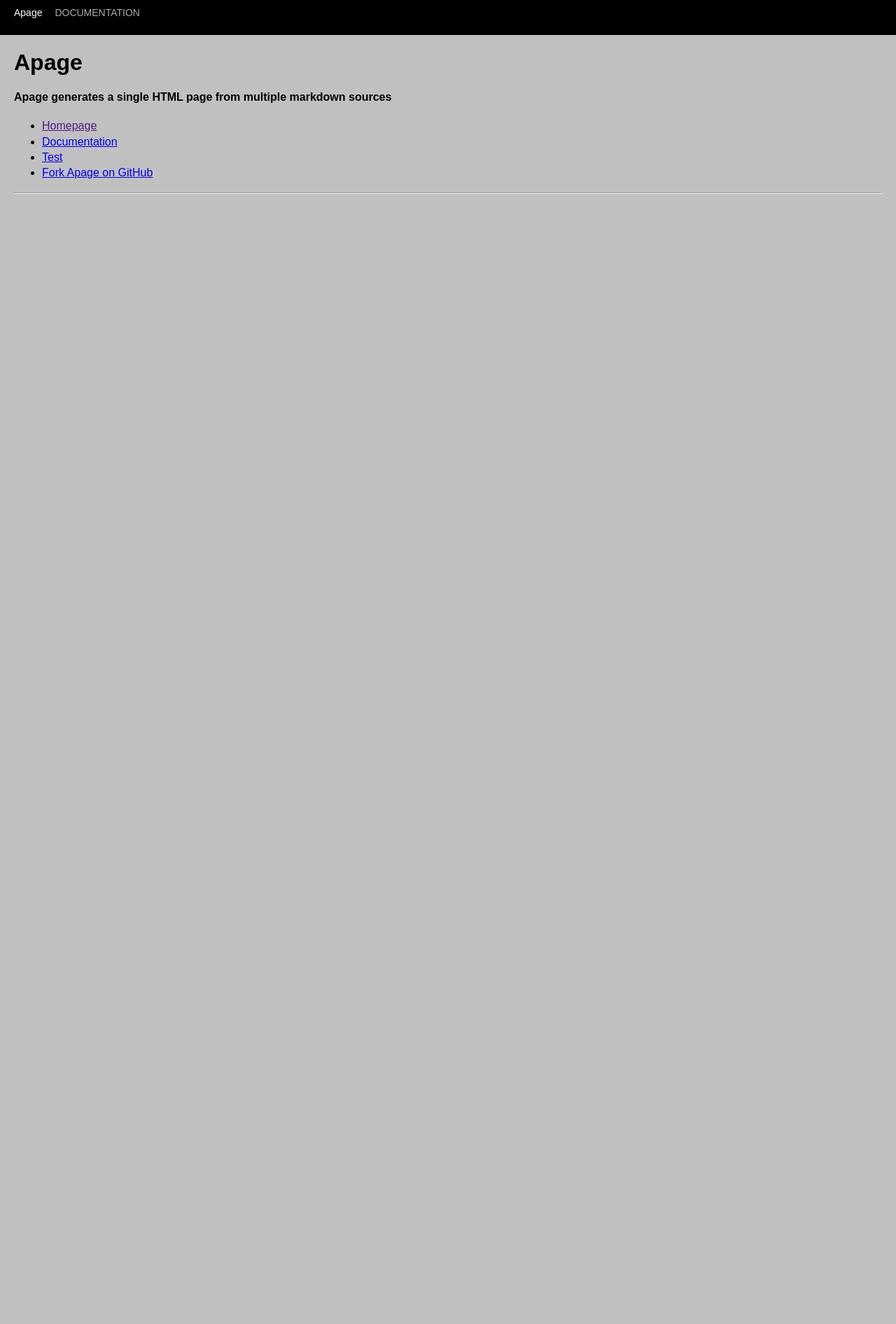
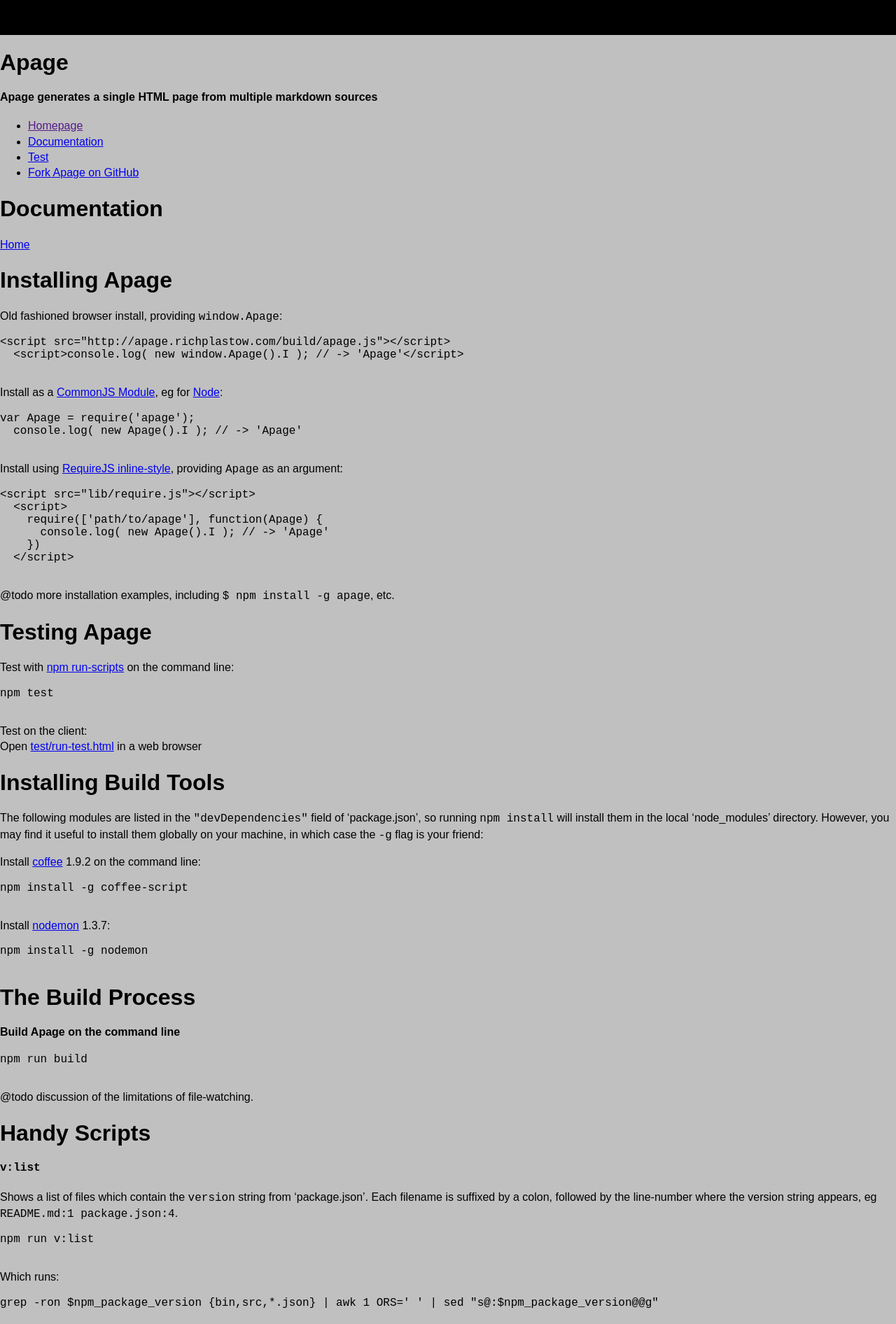
Before and after one commit to richplastow/apage, a website: page index.html in a window 1280 px wide. Shown: the top 1892 px of the page at 70% size. Before the commit the page ends 800 px from the top, so only its background shows below. Drawn offline with Linux system fonts and the light colour scheme.

Commit message:
0.0.10 Articles rendered as HTML in the DOM

```diff
--- a/index.html
+++ b/index.html
@@ -3,7 +3,7 @@
 <head>
   <title>Apage</title>
   <meta http-equiv="Content-Type" content="text/html;charset=utf-8">
-  <meta name="generator" content="Apage 0.0.9 http://apage.richplastow.com/">
+  <meta name="generator" content="Apage 0.0.10 http://apage.richplastow.com/">
   <style>
     /* normalize.css v3.0.3 | MIT License | github.com/necolas/normalize.css */
 
@@ -193,289 +193,103 @@
     p, ul, ol { line-height:1.4; }
 
   </style>
+
   <script>
-(function (root) { 'use strict';
-  var
 
-    //// Define the articles.
-    arts = [
-      { order: 'README.md',
-        path:  '/README.md',
-        tidy:  '/README',
-        dname: '/',
-        title: 'Apage',
-        meta: [
-        ],
-        html: [
-          '<h1 id="apage">Apage</h1>',
-          '<h4 id="apage-generates-a-single-html-page-from-multiple-markdown-sources">Apage generates a single HTML page from multiple markdown sources</h4>',
-          '<ul>',
-          '<li><a href="">Homepage</a></li>',
-          '<li><a href="#/doc/documentation">Documentation</a></li>',
-          '<li><a href="test/run-test.html">Test</a></li>',
-          '<li><a href="https://github.com/richplastow/apage">Fork Apage on GitHub</a></li>',
-          '</ul>',
-          '',
-        ]
-      },
-      { order: 0,
-        path:  '/doc/00-documentation.md',
-        tidy:  '/doc/documentation',
-        dname: '/doc/',
-        title: 'Documentation',
-        meta: [
-        ],
-        html: [
-          '<h1 id="documentation">Documentation</h1>',
-          '<p><a href="#/">Home</a></p>',
-          '',
-        ]
-      },
-      { order: 1,
-        path:  '/doc/01-installing-apage.md',
-        tidy:  '/doc/installing-apage',
-        dname: '/doc/',
-        title: 'Installing Apage',
-        meta: [
-        ],
-        html: [
-          '<h1 id="installing-apage">Installing Apage</h1>',
-          '<p>Old fashioned browser install, providing <code>window.Apage</code>: </p>',
-          '<pre><code class="lang-html">&lt;script src=&quot;http://apage.richplastow.com/build/apage.js&quot;&gt;&lt;/script&gt;',
-          '&lt;script&gt;console.log( new window.Apage().I ); // -&gt; &#39;Apage&#39;&lt;/script&gt;',
-          '</code></pre>',
-          '<p>Install as a <a href="http://goo.gl/ZrbaB0">CommonJS Module</a>, eg for ',
-          '<a href="https://nodejs.org/">Node</a>: </p>',
-          '<pre><code class="lang-javascript">var Apage = require(&#39;apage&#39;);',
-          'console.log( new Apage().I ); // -&gt; &#39;Apage&#39;',
-          '</code></pre>',
-          '<p>Install using <a href="http://goo.gl/mp7Snw">RequireJS inline-style</a>, providing <code>Apage</code> ',
-          'as an argument: </p>',
-          '<pre><code class="lang-html">&lt;script src=&quot;lib/require.js&quot;&gt;&lt;/script&gt;',
-          '&lt;script&gt;',
-          '  require([&#39;path/to/apage&#39;], function(Apage) {',
-          '    console.log( new Apage().I ); // -&gt; &#39;Apage&#39;',
-          '  })',
-          '&lt;/script&gt;',
-          '</code></pre>',
-          '<p>@todo more installation examples, including <code>$ npm install -g apage</code>, etc.</p>',
-          '',
-        ]
-      },
-      { order: 2,
-        path:  '/doc/02-testing-apage.md',
-        tidy:  '/doc/testing-apage',
-        dname: '/doc/',
-        title: 'Testing Apage',
-        meta: [
-        ],
-        html: [
-          '<h1 id="testing-apage">Testing Apage</h1>',
-          '<p>Test with <a href="http://goo.gl/UYupZI">npm run-scripts</a> on the command line: </p>',
-          '<pre><code class="lang-bash">npm test',
-          '</code></pre>',
-          '<p>Test on the client:<br>Open <a href="test/run-test.html">test/run-test.html</a> in ',
-          'a web browser</p>',
-          '',
-        ]
-      },
-      { order: 3,
-        path:  '/doc/03-installing-build-tools.md',
-        tidy:  '/doc/installing-build-tools',
-        dname: '/doc/',
-        title: 'Installing Build Tools',
-        meta: [
-        ],
-        html: [
-          '<h1 id="installing-build-tools">Installing Build Tools</h1>',
-          '<p>Install <a href="http://coffeescript.org/">coffee</a> 1.9.1 on the command line: </p>',
-          '<pre><code class="lang-bash">sudo npm install -g coffee-script',
-          '</code></pre>',
-          '<p>Install <a href="http://nodemon.io/">nodemon</a> 1.3.7: </p>',
-          '<pre><code class="lang-bash">sudo npm install -g nodemon',
-          '</code></pre>',
-          '<p>Install <a href="https://github.com/chjj/marked">marked</a> 0.3.3: </p>',
-          '<pre><code class="lang-bash">sudo npm install -g marked',
-          '</code></pre>',
-          '',
-        ]
-      },
-      { order: 4,
-        path:  '/doc/04-the-build-process.md',
-        tidy:  '/doc/the-build-process',
-        dname: '/doc/',
-        title: 'The Build Process',
-        meta: [
-        ],
-        html: [
-          '<h1 id="the-build-process">The Build Process</h1>',
-          '<h4 id="build-apage-on-the-command-line">Build Apage on the command line</h4>',
-          '<pre><code class="lang-bash">npm run build',
-          '</code></pre>',
-          '<p>@todo discussion of the limitations of file-watching.</p>',
-          '',
-        ]
-      },
-      { order: 5,
-        path:  '/doc/05-handy-scripts.md',
-        tidy:  '/doc/handy-scripts',
-        dname: '/doc/',
-        title: 'Handy Scripts',
-        meta: [
-        ],
-        html: [
-          '<h1 id="handy-scripts">Handy Scripts</h1>',
-          '<h4 id="-v-list-"><code>v:list</code></h4>',
-          '<p>Shows a list of files which contain the <code>version</code> string from ‘package.json’. ',
-          'Each filename is suffixed by a colon, followed by the line-number where the ',
-          'version string appears, eg <code>README.md:1 package.json:4</code>. </p>',
-          '<pre><code class="lang-bash">npm run v:list',
-          '</code></pre>',
-          '<p>Which runs: </p>',
-          '<pre><code class="lang-bash">grep -ron $npm_package_version {bin,src,*.json} | awk 1 ORS=&#39; &#39; | sed &quot;s@:$npm_package_version@@g&quot;',
-          '</code></pre>',
-          '<p>Or verbosely: </p>',
-          '<pre><code class="lang-bash">grep --recursive --only-matching --line-number $npm_package_version \\',
-          '{bin,src,*.json} \\',
-          '| \\',
-          'awk 1 ORS=&#39; &#39; \\',
-          '| \\',
-          'sed &quot;s@:$npm_package_version@@g&quot;',
-          '</code></pre>',
-          '<p>Which means: </p>',
-          '<ol>',
-          '<li>Use <code>grep</code> to get a newline-delimited list of files which contain the ',
-          '<code>version</code> string from ‘package.json’<ul>',
-          '<li><code>--recursive</code> search in subdirectories</li>',
-          '<li><code>--only-matching</code> don’t show leading/trailing context in the results</li>',
-          '<li><code>--line-number</code> included after a colon, eg <code>bower.json:3</code></li>',
-          '</ul>',
-          '</li>',
-          '<li>Search in bin/, src/, package.json, bower.json, etc</li>',
-          '<li>Pipe the list to <code>awk</code></li>',
-          '<li><a href="http://goo.gl/1WNas5">Convert all newlines to spaces</a></li>',
-          '<li>Pipe the list to <code>sed</code></li>',
-          '<li>Delete the trailing colon and version from each filename, eg <code>:1.2.3-4</code></li>',
-          '</ol>',
-          '<p>If you want to find for a particular string in the repo content, use: </p>',
-          '<pre><code class="lang-bash">grep -r &#39;the string&#39; *',
-          '</code></pre>',
-          '<h4 id="-v-open-"><code>v:open</code></h4>',
-          '<p>Opens a list of files which contain the <code>version</code> string from ‘package.json’ in ',
-          'Sublime Text. You will need Sublime Text installed, and a symlink to its <code>subl</code> ',
-          'binary <a href="http://goo.gl/wJqkjY">added to your PATH</a>. </p>',
-          '<pre><code class="lang-bash">npm run v:open',
-          '</code></pre>',
-          '<p>Which runs: </p>',
-          '<pre><code class="lang-bash">subl $(npm run v:list --loglevel silent)',
-          '</code></pre>',
-          '<p>Note <code>--loglevel silent</code>, which prevents <code>subl</code> from being sent the results-log ',
-          'which <code>npm run</code> usually outputs.</p>',
-          '',
-        ]
-      },
-    ]
+//// When the DOM is ready, set up Apage and inject the plugins.
+window.addEventListener('load', function () { (function (d) { 'use strict';
 
 
-    //// Format meta data as HTML.
-   ,formatMeta = function (meta) {
-      var o=['<div class="meta">'];
-      for (var i=0,l=meta.length; i<l; i++) {
-        o = o.concat(
-          '  <dl>'
-         ,'    <dt>' + meta[i][0] + '</dt>'
-         ,'    <dd>' + meta[i][1] + '</dd>'
-         ,'  </dl>'
-        );
-      }
-      return o.concat('</div>').join('\n');
-    }
+//// Declare iterator, length and HTML-reference variables.
+var i, l, $ref
 
 
-    //// Generate the menu as HTML.
-   ,formatMenu = function (curr) {
-      var o=['<div class="menu">'];
-      for (var i=0,l=arts.length,a,c; i<l; i++) {
-        a = arts[i];
-        c = [];
-        if (0 === a.order)        { c.push('index'); }
-        if (curr.tidy === a.tidy) { c.push('active'); }
-        if (0 === a.order || curr.dname === a.dname) {
-          o.push(
-            '  <a href="#' + a.tidy + '" ' +
-            ' class="' + c.join(' ') + '">' +
-            a.title + '</a>'
-          );
-        }
-      }
-      return o.concat('</div>').join('\n');
-    }
+//// Initialize two arrays which are available to all Apage plugins.
+ ,arts = []
+ ,updaters = []
 
 
-    //// One-liner jQuery ;-)
-   ,$ = function (s) { return document.querySelector(s); }
+//// Like jQuery, but native.
+ ,$  = d.querySelector.bind(d)
+ ,$$ = d.querySelectorAll.bind(d)
+
+
+//// Get a reference to all `<article class="apage">` elements.
+ ,$arts = $$('article.apage')
 
 
 //// Return a renderable object based on a given query.
  ,resolve = function (query) {
     if (! query) { return arts[0]; } // eg '#' or no hash
     if (arts[query]) { return arts[query]; } // eg '#57' or '#/foo'
+    return arts.undefined; // like a 404 error
   }
 
 
-    //// Change the window content, eg display an article.
+//// Run each updater in order. These are added by the plugins, below.
  ,update = function (query) {
-      var a = resolve(query) || arts.undefined;
-      $('.content').innerHTML =
-        a.html.join('\n') +
-        '\n<hr>\n' +
-        formatMeta(a.meta)
-      ;
-      $('.nav .container').innerHTML = formatMenu(a);
-      document.title = a.title;
+    var i, l, current = resolve(query);
+    for (i=0, l=updaters.length; i<l; i++) {
+      updaters[i](current);
+    }
   }
 
 
 //// Called when the page loads, and when the URL hash changes.
  ,onHashchange = function (event) {
     update( window.location.hash.substr(1) ); // trim leading '#'
-      event.preventDefault();
+    if (event) { event.preventDefault(); }
+  }
+
+;
+
+
+//// Populate `arts`, the articles array.
+for (i=0, l=$arts.length; i<l; i++) {
+  $ref = $arts[i];
+  arts.push({
+    id:    $ref.getAttribute('id')
+   ,opath: $ref.getAttribute('data-apage-opath')
+   ,dname: $ref.getAttribute('data-apage-dname')
+   ,order: $ref.getAttribute('data-apage-order')
+   ,front: JSON.parse( $ref.getAttribute('data-apage-front') )
+   ,title: $ref.getAttribute('data-apage-title')
+   ,$ref:  $ref
+  });
 }
 
 
-  ;
+//// Add the 404 page.
+arts.undefined = {
+    id:    ''
+   ,opath: ''
+   ,dname: ''
+   ,order: 0
+   ,front: []
+   ,title: 'Article Not Found'
+   ,$ref:  d.createDocumentFragment()
+};
+arts.undefined.$ref.innerHTML = '<h1>Article Not Found</h1>';
 
-  //// Add default articles.
-  arts['/'] = arts[0]; // define homepage at 'example.com/#/'
-  arts.undefined = {
-    order: 0,
-    path:  '',
-    tidy:  '',
-    dname: '',
-    title: 'Article Not Found',
-    meta: [],
-    html: ['<h1>Article Not Found</h1>']
-  };
+
+//// Add a route to the homepage at 'example.com/#/'.
+arts['/'] = arts[0] || arts.undefined;
 
 
 //// Allow articles to be queried '#/with/a/path'.
-  for (var i=0,l=arts.length; i<l; i++) { arts[ arts[i].tidy ] = arts[i]; }
+for (i=0,l=arts.length; i<l; i++) { arts[ arts[i].tidy ] = arts[i]; }
 
 
-  //// Show the article specified in the URL, when the page loads...
-  window.addEventListener('load', onHashchange);
+//// Run each updater when the page loads, or the URL hash changes.
+window.addEventListener('hashchange', onHashchange);
+onHashchange();
 
 
-  //// ...and when the URL hash changes.
-  window.addEventListener('hashchange', onHashchange);
+//// Begin injecting plugins.
 
-//
+// Generated by CoffeeScript 1.9.2
 
-  //// Begin plugin code.
-
-// Generated by CoffeeScript 1.9.1
-
-/*! Apage 0.0.9 //// MIT Licence //// http://apage.richplastow.com/
+/*! Apage 0.0.10 //// MIT Licence //// http://apage.richplastow.com/
  *  plugin/a 1.litcoffee
  */
 
@@ -483,9 +297,9 @@
   console.log("There are " + arts.length + " articles.");
 
 }).call(this);
-// Generated by CoffeeScript 1.9.1
+// Generated by CoffeeScript 1.9.2
 
-/*! Apage 0.0.9 //// MIT Licence //// http://apage.richplastow.com/
+/*! Apage 0.0.10 //// MIT Licence //// http://apage.richplastow.com/
  *  plugin/b.litcoffee
  */
 
@@ -494,10 +308,13 @@
 
 }).call(this);
 
-  //// End plugin code.
+//// End injecting plugins.
 
-}).call(this);
+
+}).call(this, document) });
+
   </script>
+
 </head>
 <body>
 
@@ -511,5 +328,182 @@
     <div class="col content"></div>
   </div>
 
+  <article      id="/README"
+  data-apage-opath="/README.md"
+  data-apage-dname="/"
+  data-apage-order="'README.md'"
+  data-apage-front='[]'
+  data-apage-title="Apage"
+             class="apage">
+  <h1>Apage</h1>
+  <h4>Apage generates a single HTML page from multiple markdown sources</h4>
+  <ul>
+  <li><a href="">Homepage</a></li>
+  <li><a href="#/doc/documentation">Documentation</a></li>
+  <li><a href="test/run-test.html">Test</a></li>
+  <li><a href="https://github.com/richplastow/apage">Fork Apage on GitHub</a></li>
+  </ul>
+
+  </article><!-- #/README -->
+
+
+  <article      id="/doc/documentation"
+  data-apage-opath="/doc/00-documentation.md"
+  data-apage-dname="/doc/"
+  data-apage-order="0"
+  data-apage-front='[]'
+  data-apage-title="Documentation"
+             class="apage">
+  <h1>Documentation</h1>
+  <p><a href="#/">Home</a></p>
+
+  </article><!-- #/doc/documentation -->
+
+
+  <article      id="/doc/installing-apage"
+  data-apage-opath="/doc/01-installing-apage.md"
+  data-apage-dname="/doc/"
+  data-apage-order="1"
+  data-apage-front='[]'
+  data-apage-title="Installing Apage"
+             class="apage">
+  <h1>Installing Apage</h1>
+  <p>Old fashioned browser install, providing <code>window.Apage</code>: </p>
+  <pre><code class="lang-html">&lt;script src=&quot;http://apage.richplastow.com/build/apage.js&quot;&gt;&lt;/script&gt;
+  &lt;script&gt;console.log( new window.Apage().I ); // -&gt; &#39;Apage&#39;&lt;/script&gt;
+  </code></pre>
+  <p>Install as a <a href="http://goo.gl/ZrbaB0">CommonJS Module</a>, eg for
+  <a href="https://nodejs.org/">Node</a>: </p>
+  <pre><code class="lang-javascript">var Apage = require(&#39;apage&#39;);
+  console.log( new Apage().I ); // -&gt; &#39;Apage&#39;
+  </code></pre>
+  <p>Install using <a href="http://goo.gl/mp7Snw">RequireJS inline-style</a>, providing <code>Apage</code>
+  as an argument: </p>
+  <pre><code class="lang-html">&lt;script src=&quot;lib/require.js&quot;&gt;&lt;/script&gt;
+  &lt;script&gt;
+    require([&#39;path/to/apage&#39;], function(Apage) {
+      console.log( new Apage().I ); // -&gt; &#39;Apage&#39;
+    })
+  &lt;/script&gt;
+  </code></pre>
+  <p>@todo more installation examples, including <code>$ npm install -g apage</code>, etc.</p>
+
+  </article><!-- #/doc/installing-apage -->
+
+
+  <article      id="/doc/testing-apage"
+  data-apage-opath="/doc/02-testing-apage.md"
+  data-apage-dname="/doc/"
+  data-apage-order="2"
+  data-apage-front='[]'
+  data-apage-title="Testing Apage"
+             class="apage">
+  <h1>Testing Apage</h1>
+  <p>Test with <a href="http://goo.gl/UYupZI">npm run-scripts</a> on the command line: </p>
+  <pre><code class="lang-bash">npm test
+  </code></pre>
+  <p>Test on the client:<br>Open <a href="test/run-test.html">test/run-test.html</a> in
+  a web browser</p>
+
+  </article><!-- #/doc/testing-apage -->
+
+
+  <article      id="/doc/installing-build-tools"
+  data-apage-opath="/doc/03-installing-build-tools.md"
+  data-apage-dname="/doc/"
+  data-apage-order="3"
+  data-apage-front='[["foo","123"],["bar","we&#39;re testing two single quotes can&#39;t break the attribute"],["bar","testing duplicate keys"]]'
+  data-apage-title="Installing Build Tools"
+             class="apage">
+  <h1>Installing Build Tools</h1>
+  <p>The following modules are listed in the <code>&quot;devDependencies&quot;</code> field of
+  ‘package.json’, so running <code>npm install</code> will install them in the local
+  ‘node_modules’ directory. However, you may find it useful to install them
+  globally on your machine, in which case the <code>-g</code> flag is your friend: </p>
+  <p>Install <a href="http://coffeescript.org/">coffee</a> 1.9.2 on the command line: </p>
+  <pre><code class="lang-bash">npm install -g coffee-script
+  </code></pre>
+  <p>Install <a href="http://nodemon.io/">nodemon</a> 1.3.7: </p>
+  <pre><code class="lang-bash">npm install -g nodemon
+  </code></pre>
+
+  </article><!-- #/doc/installing-build-tools -->
+
+
+  <article      id="/doc/the-build-process"
+  data-apage-opath="/doc/04-the-build-process.md"
+  data-apage-dname="/doc/"
+  data-apage-order="4"
+  data-apage-front='[]'
+  data-apage-title="The Build Process"
+             class="apage">
+  <h1>The Build Process</h1>
+  <h4>Build Apage on the command line</h4>
+  <pre><code class="lang-bash">npm run build
+  </code></pre>
+  <p>@todo discussion of the limitations of file-watching.</p>
+
+  </article><!-- #/doc/the-build-process -->
+
+
+  <article      id="/doc/handy-scripts"
+  data-apage-opath="/doc/05-handy-scripts.md"
+  data-apage-dname="/doc/"
+  data-apage-order="5"
+  data-apage-front='[]'
+  data-apage-title="Handy Scripts"
+             class="apage">
+  <h1>Handy Scripts</h1>
+  <h4><code>v:list</code></h4>
+  <p>Shows a list of files which contain the <code>version</code> string from ‘package.json’.
+  Each filename is suffixed by a colon, followed by the line-number where the
+  version string appears, eg <code>README.md:1 package.json:4</code>. </p>
+  <pre><code class="lang-bash">npm run v:list
+  </code></pre>
+  <p>Which runs: </p>
+  <pre><code class="lang-bash">grep -ron $npm_package_version {bin,src,*.json} | awk 1 ORS=&#39; &#39; | sed &quot;s@:$npm_package_version@@g&quot;
+  </code></pre>
+  <p>Or verbosely: </p>
+  <pre><code class="lang-bash">grep --recursive --only-matching --line-number $npm_package_version \\
+  {bin,src,*.json} \\
+  | \\
+  awk 1 ORS=&#39; &#39; \\
+  | \\
+  sed &quot;s@:$npm_package_version@@g&quot;
+  </code></pre>
+  <p>Which means: </p>
+  <ol>
+  <li>Use <code>grep</code> to get a newline-delimited list of files which contain the
+  <code>version</code> string from ‘package.json’<ul>
+  <li><code>--recursive</code> search in subdirectories</li>
+  <li><code>--only-matching</code> don’t show leading/trailing context in the results</li>
+  <li><code>--line-number</code> included after a colon, eg <code>bower.json:3</code></li>
+  </ul>
+  </li>
+  <li>Search in bin/, src/, package.json, bower.json, etc</li>
+  <li>Pipe the list to <code>awk</code></li>
+  <li><a href="http://goo.gl/1WNas5">Convert all newlines to spaces</a></li>
+  <li>Pipe the list to <code>sed</code></li>
+  <li>Delete the trailing colon and version from each filename, eg <code>:1.2.3-4</code></li>
+  </ol>
+  <p>If you want to find for a particular string in the repo content, use: </p>
+  <pre><code class="lang-bash">grep -r &#39;the string&#39; *
+  </code></pre>
+  <h4><code>v:open</code></h4>
+  <p>Opens a list of files which contain the <code>version</code> string from ‘package.json’ in
+  Sublime Text. You will need Sublime Text installed, and a symlink to its <code>subl</code>
+  binary <a href="http://goo.gl/wJqkjY">added to your PATH</a>. </p>
+  <pre><code class="lang-bash">npm run v:open
+  </code></pre>
+  <p>Which runs: </p>
+  <pre><code class="lang-bash">subl $(npm run v:list --loglevel silent)
+  </code></pre>
+  <p>Note <code>--loglevel silent</code>, which prevents <code>subl</code> from being sent the results-log
+  which <code>npm run</code> usually outputs.</p>
+
+  </article><!-- #/doc/handy-scripts -->
+
+
+
 </body>
 </html>
--- a/package.json
+++ b/package.json
@@ -1,6 +1,6 @@
 {
   "name": "apage",
-  "version": "0.0.9",
+  "version": "0.0.10",
   "license": "MIT",
   "homepage": "http://apage.richplastow.com/",
   "author": "Rich Plastow <rich@richplastow.com> (http://richplastow.com/)",
```
Also changed, not shown: doc/03-installing-build-tools.md (+14 -8 lines), build/apage.js, build/plugin/a 1.js, build/plugin/b.js, build/test/apage-with-test.js, 6 other files. Lines whose indentation alone changed are shown as unchanged.
